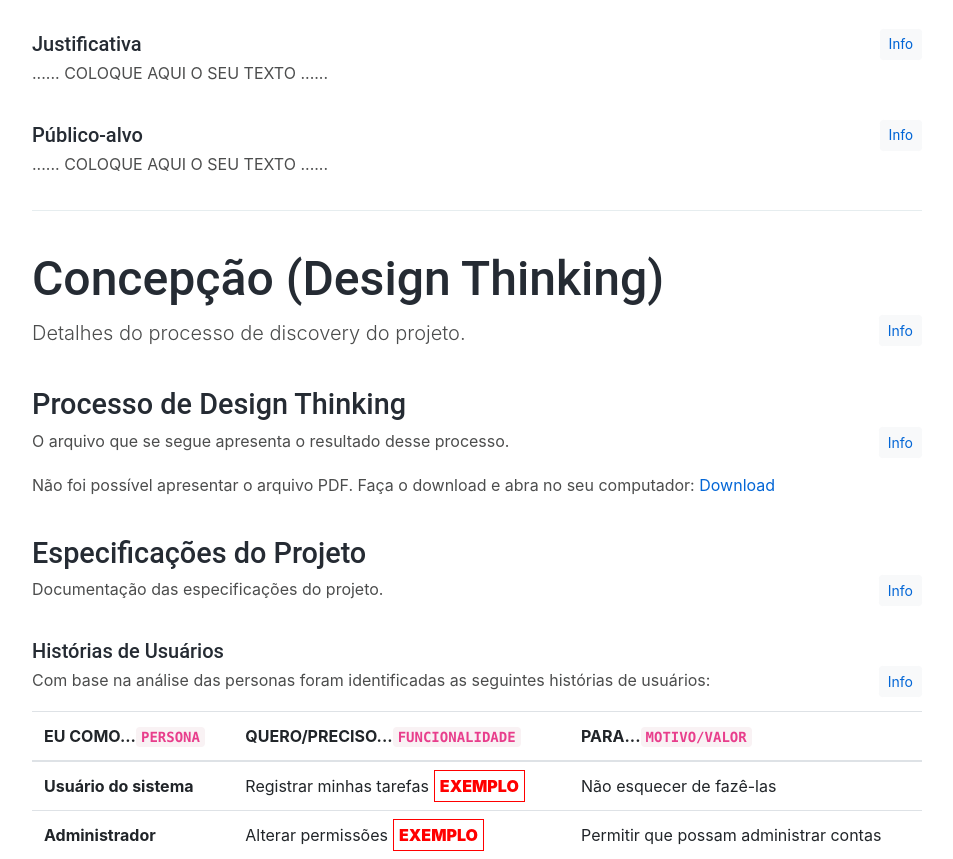
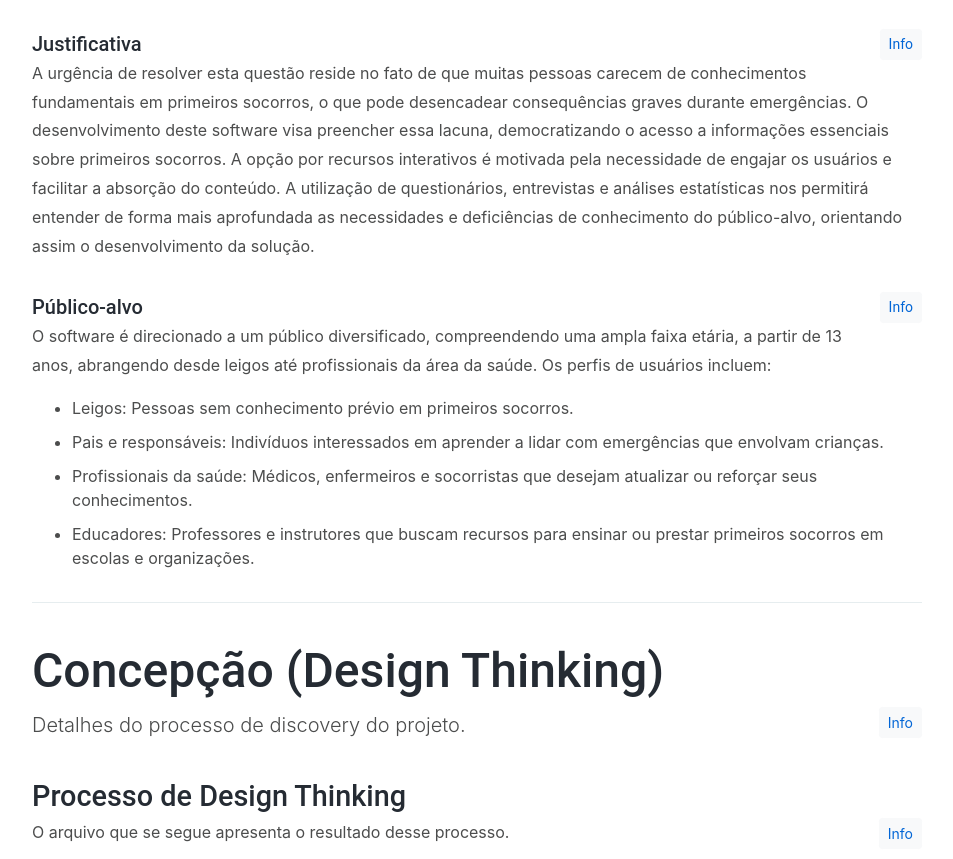
Before and after one commit to ICEI-PUC-Minas-PPLES-TI/plf-es-2024-1-ti1-0387200-primeira-ajuda-1, a plain HTML site: page docs/index.html in a window 1280 px wide. Shown: the part 2407-3266 px from the top of the page, without its empty margins (293-1246 px from the left). Drawn offline with Linux system fonts and the light colour scheme.

Commit message:
refactor: :art: cria justificativa e público alvo

```diff
--- a/docs/index.html
+++ b/docs/index.html
@@ -230,7 +230,13 @@
                 estatísticos, que podem ser apresentados, com o objetivo de esclarecer detalhes do problema que será
                 abordado pelo grupo.
               </div>
-              <p>...... COLOQUE AQUI O SEU TEXTO ......</p>
+              <p>A urgência de resolver esta questão reside no fato de que muitas pessoas carecem de conhecimentos
+                fundamentais em primeiros socorros, o que pode desencadear consequências graves durante emergências. O
+                desenvolvimento deste software visa preencher essa lacuna, democratizando o acesso a informações
+                essenciais sobre primeiros socorros. A opção por recursos interativos é motivada pela necessidade de
+                engajar os usuários e facilitar a absorção do conteúdo. A utilização de questionários, entrevistas e
+                análises estatísticas nos permitirá entender de forma mais aprofundada as necessidades e deficiências de
+                conhecimento do público-alvo, orientando assim o desenvolvimento da solução.</p>
             </section>
 
             <section>
@@ -246,7 +252,18 @@
                 Adicione informações sobre o público-alvo por meio de uma descrição textual, ou diagramas de personas,
                 mapa de stakeholders, ou como o grupo achar mais conveniente.
               </div>
-              <p>...... COLOQUE AQUI O SEU TEXTO ......</p>
+              <p>O software é direcionado a um público diversificado, compreendendo uma ampla faixa etária, a partir de
+                13 anos, abrangendo desde leigos até profissionais da área da saúde. Os perfis de usuários incluem:</p>
+
+              <ul>
+                <li>Leigos: Pessoas sem conhecimento prévio em primeiros socorros.</li>
+                <li>Pais e responsáveis: Indivíduos interessados em aprender a lidar com emergências que envolvam
+                  crianças.</li>
+                <li>Profissionais da saúde: Médicos, enfermeiros e socorristas que desejam atualizar ou reforçar seus
+                  conhecimentos.</li>
+                <li>Educadores: Professores e instrutores que buscam recursos para ensinar ou prestar primeiros socorros
+                  em escolas e organizações.</li>
+              </ul>
             </section>
 
           </section>
```
